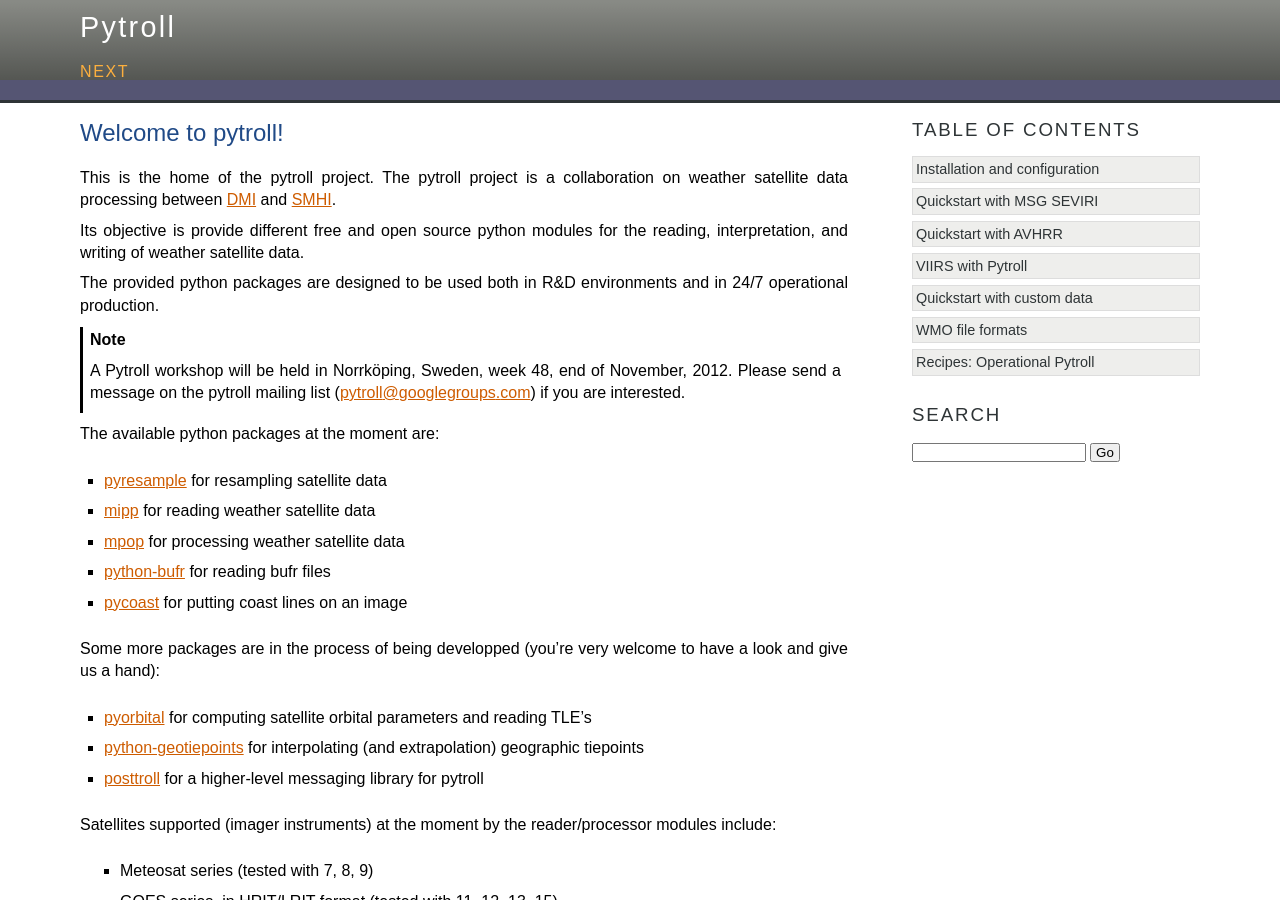
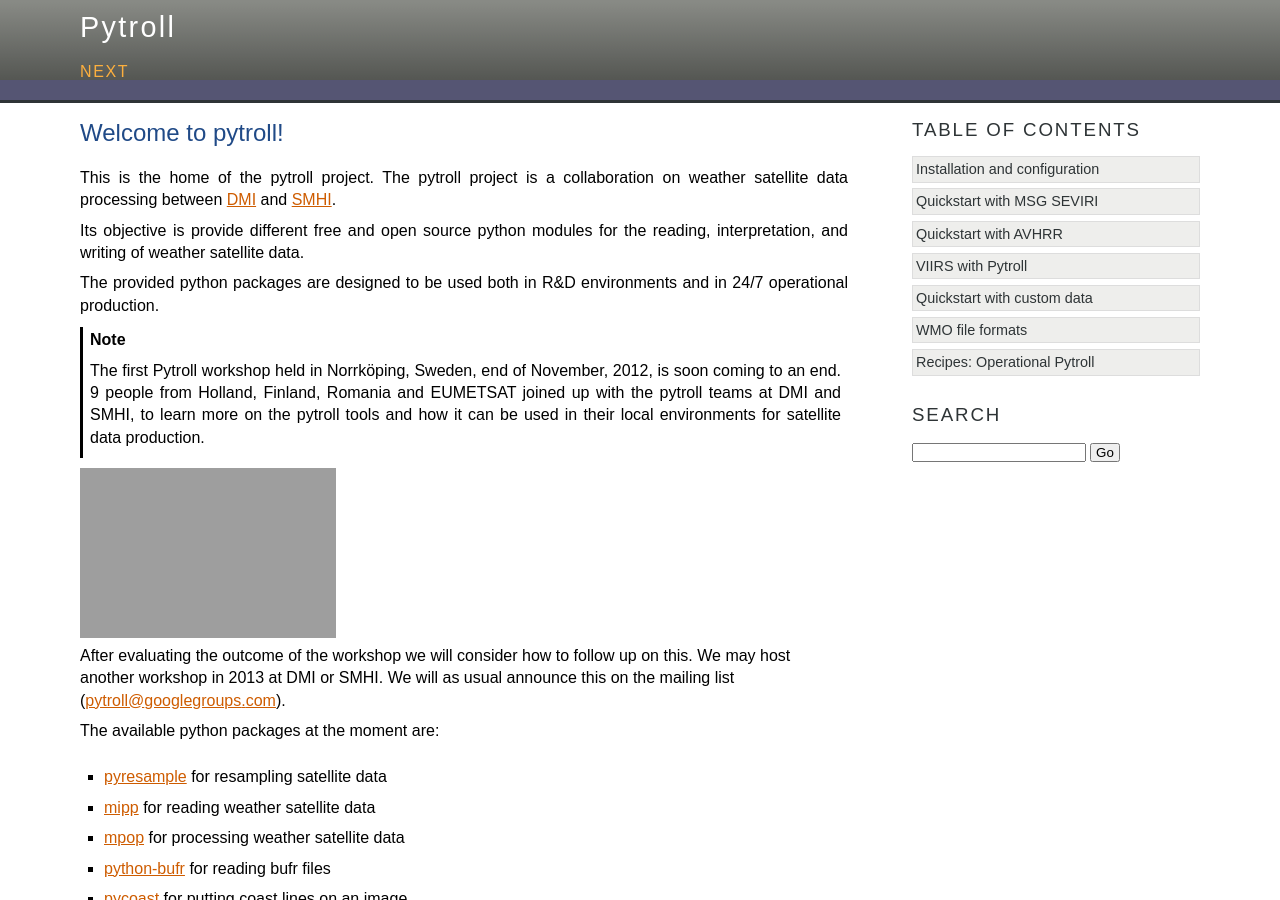
Before and after one commit to pytroll/pytroll, a Sphinx documentation site: the page built from web/source/index.rst, in a window 1280 px wide and 900 px high. Built offline with Sphinx 7.4.7, drawn with Linux system fonts in a browser that asks for light colours; formulas are drawn with MathJax 3; grey boxes are pictures that could not be loaded.

Commit message:
Workshop 2012 updated

```diff
--- a/web/source/index.rst
+++ b/web/source/index.rst
@@ -21,9 +21,24 @@ The provided python packages are designed to be used both in R&D environments
 and in 24/7 operational production.
 
 .. note::
-   A Pytroll workshop will be held in Norrköping, Sweden, week 48, end
-   of November, 2012. Please send a message on the pytroll mailing list
-   (pytroll@googlegroups.com) if you are interested.
+   The first Pytroll workshop held in Norrköping, Sweden, end of November,
+   2012, is soon coming to an end.  9 people from Holland, Finland, Romania and
+   EUMETSAT joined up with the pytroll teams at DMI and SMHI, to learn more on
+   the pytroll tools and how it can be used in their local environments for
+   satellite data production.
+
+.. figure:: _static/00004_tiny.jpg
+    :width: 256px
+    :align: left
+    :height: 170px
+    :alt: alternate text
+    :figclass: align-left
+
+    After evaluating the outcome of the workshop we will consider how to follow
+    up on this. We may host another workshop in 2013 at DMI or SMHI. We will as
+    usual announce this on the mailing list (pytroll@googlegroups.com).
+
+
 
 The available python packages at the moment are:
 
```
